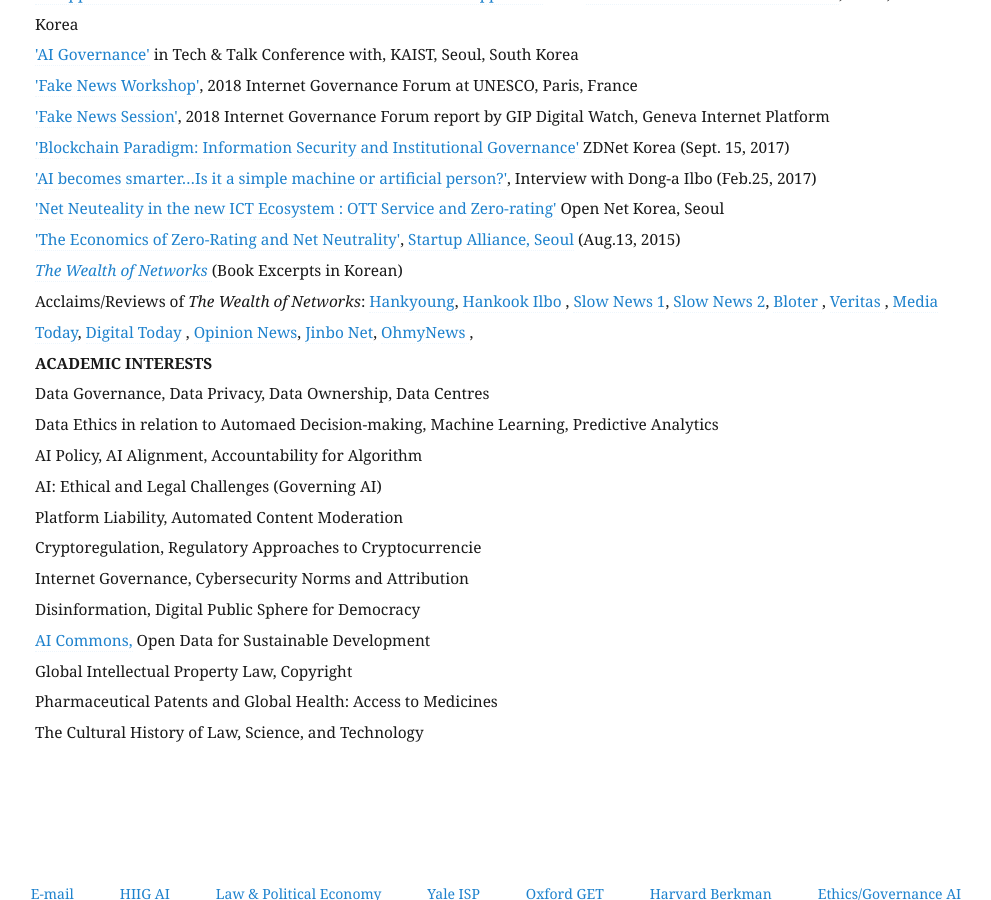
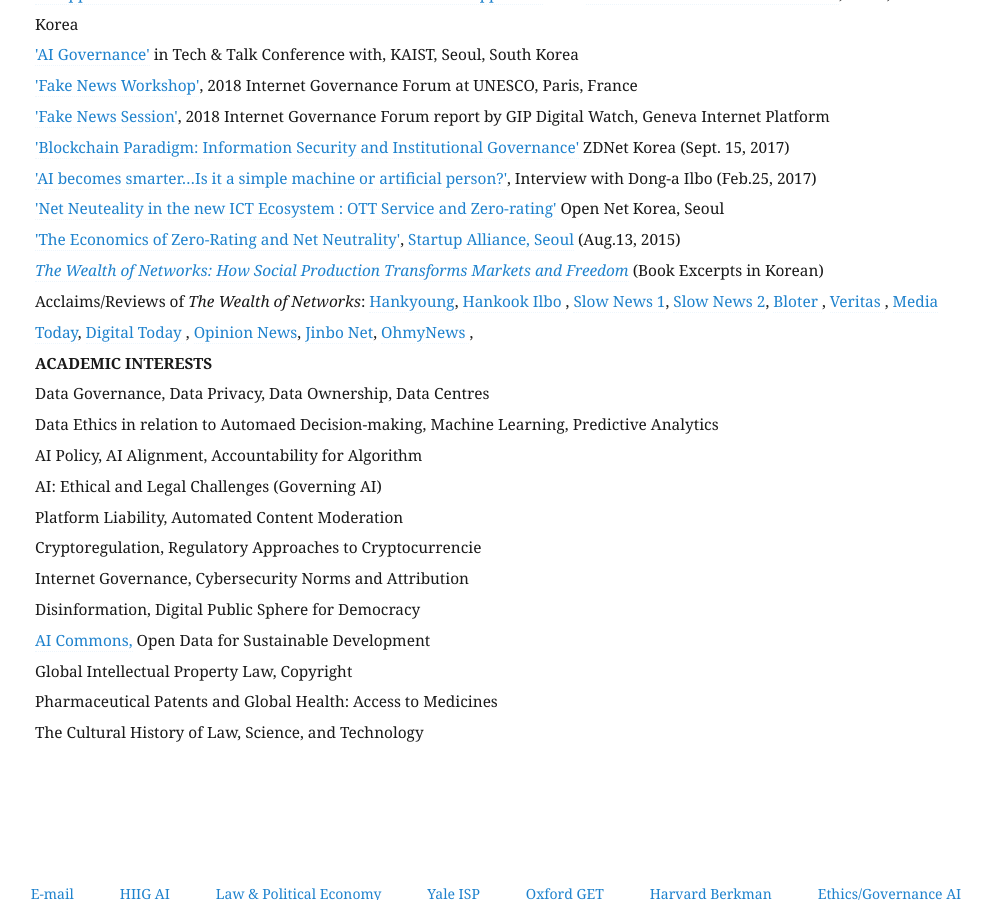
Before and after one commit to eunchangchoi/eunchangchoi.github.io, a Jekyll site: the page built from index.md, in a window 1280 px wide and 900 px high, scrolled down 2536 px. Shown: the whole window, without its empty margins (65-1056 px from the left). Built offline with Jekyll 4.4.1, drawn with Linux system fonts in a browser that asks for light colours.

Commit message:
Update index.md

```diff
--- a/index.md
+++ b/index.md
@@ -46,7 +46,7 @@
  <a href="www.donga.com/news/article/all/20170225/83056178/1">'AI becomes smarter…Is it a simple machine or artificial person?'</a>, Interview with Dong-a Ilbo (Feb.25, 2017)<br>
  <a href="https://opennet.or.kr/wp-content/uploads/2015/08/발표자료-Net-Neutrality-OTT-Zero-ratinghandout-2015812-.pdf">'Net Neuteality in the new ICT Ecosystem : OTT Service and Zero-rating'</a> Open Net Korea, Seoul<br>
  <a href="www.inews24.com/view/913922"> 'The Economics of Zero-Rating and Net Neutrality'</a>, <a href="https://opennet.or.kr/9726"> Startup Alliance, Seoul</a> (Aug.13, 2015) <br>
- <a href="http://wealthofnetworks.kr"> <i>The Wealth of Networks </i></a> (Book Excerpts in Korean) <br>
+ <a href="http://wealthofnetworks.kr"> <i>The Wealth of Networks: How Social Production Transforms Markets and Freedom</i></a> (Book Excerpts in Korean) <br>
  Acclaims/Reviews of <i>The Wealth of Networks</i>: <a href="http://https://www.hankyung.com/life/article/2015041693541"> Hankyoung</a>, <a href="http://https://www.hankookilbo.com/News/Read/201504171632164530"> Hankook Ilbo </a>, <a href="http://slownews.kr/50013"> Slow News 1</a>, <a href="https://slownews.kr/50036"> Slow News 2</a>, <a href="http://www.bloter.net/archives/241128"> Bloter </a>, <a href="http://www.veritas-a.com/news/articleView.html?idxno=164861"> Veritas </a>, <a href="http://www.mediatoday.co.kr/news/articleView.html?idxno=125603"> Media Today</a>, <a href="http://www.digitaltoday.co.kr/news/articleView.html?idxno=65605"> Digital Today </a>, <a href="https://www.opinionnews.co.kr/news/articleView.html?idxno=18408"> Opinion News</a>, <a href="https://act.jinbo.net/wp/8766/"> Jinbo Net</a>, <a href="http://www.ohmynews.com/nws_web/mobile/at_pg.aspx?cntn_cd=a0002543828"> OhmyNews </a>,
     <br>
   <strong> ACADEMIC INTERESTS </strong> <br>
```
